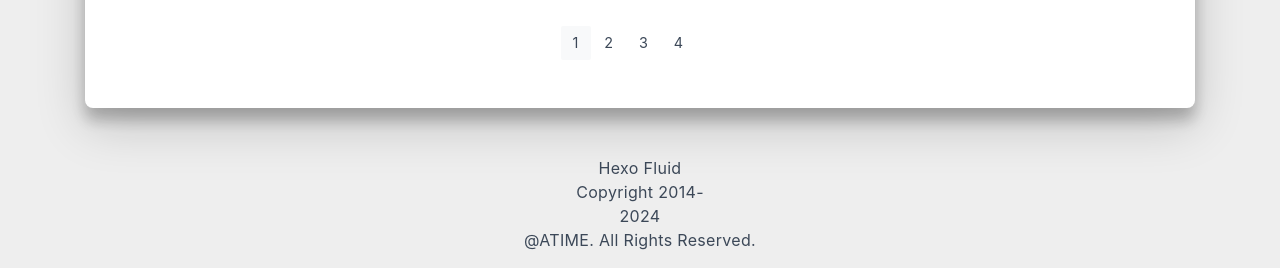
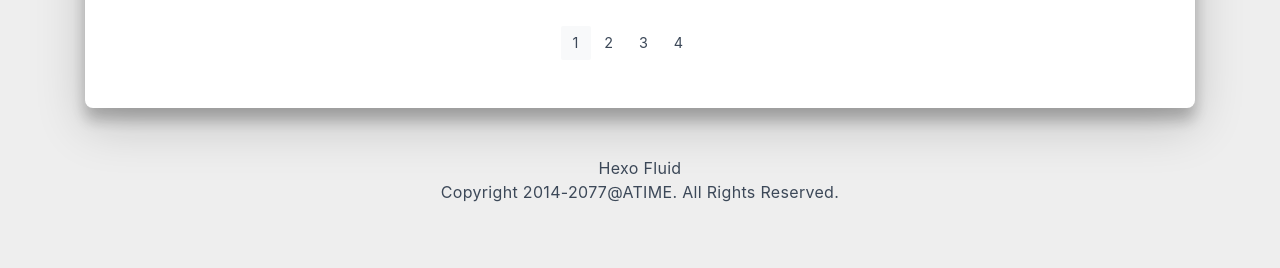
Before and after one commit to EleVenPerfect/EleVenPerfect.github.io, a plain HTML site: page index.html in a window 1280 px wide. Shown: the part 3333-3601 px from the top of the page. After the commit the page ends 3553 px from the top, so only its background shows below. Drawn offline with nearby package versions, Linux system fonts and the light colour scheme; some packages are replaced by stand-ins of ours; a script that the page names is missing; some icons are missing; a small style sheet from the web is missing.

Commit message:
Update index.html

```diff
--- a/index.html
+++ b/index.html
@@ -1241,24 +1241,18 @@
        <a href="https://hexo.io" target="_blank" rel="nofollow noopener"><span>Hexo</span></a>
     <i class="iconfont icon-love"></i>
     <a href="https://github.com/fluid-dev/hexo-theme-fluid" target="_blank" rel="nofollow noopener"><span>Fluid</span></a>
-    <div>Copyright 2014-<div id="year"></div><a href="http://www.atime.cc">@ATIME</a>. All Rights Reserved.<br></div>
+    <div id = "year_info">Copyright 2014-2077<a href="http://www.atime.cc">@ATIME</a>. All Rights Reserved.<br></div>
     <script type="text/javascript">
         function displayYear() {
             var currentDate = new Date(); // 创建日期对象
             var year = currentDate.getFullYear(); // 获取完整的年份（四位数）
-            document.getElementById("year").innerHTML = year; // 将年份显示到指定元素上
+            document.getElementById("year_info").innerHTML = "Copyright 2014-" + year + "<a href='http://www.atime.cc">@ATIME</a>. All Rights Reserved."; // 更新年份并显示在指定元素上
         }
 
         window.onload = displayYear; // 页面加载时调用函数
     </script>
     </div>
-
-
-
-
-
-</div>
-
+    </div>
   </footer>
 
   <!-- Scripts -->
```
